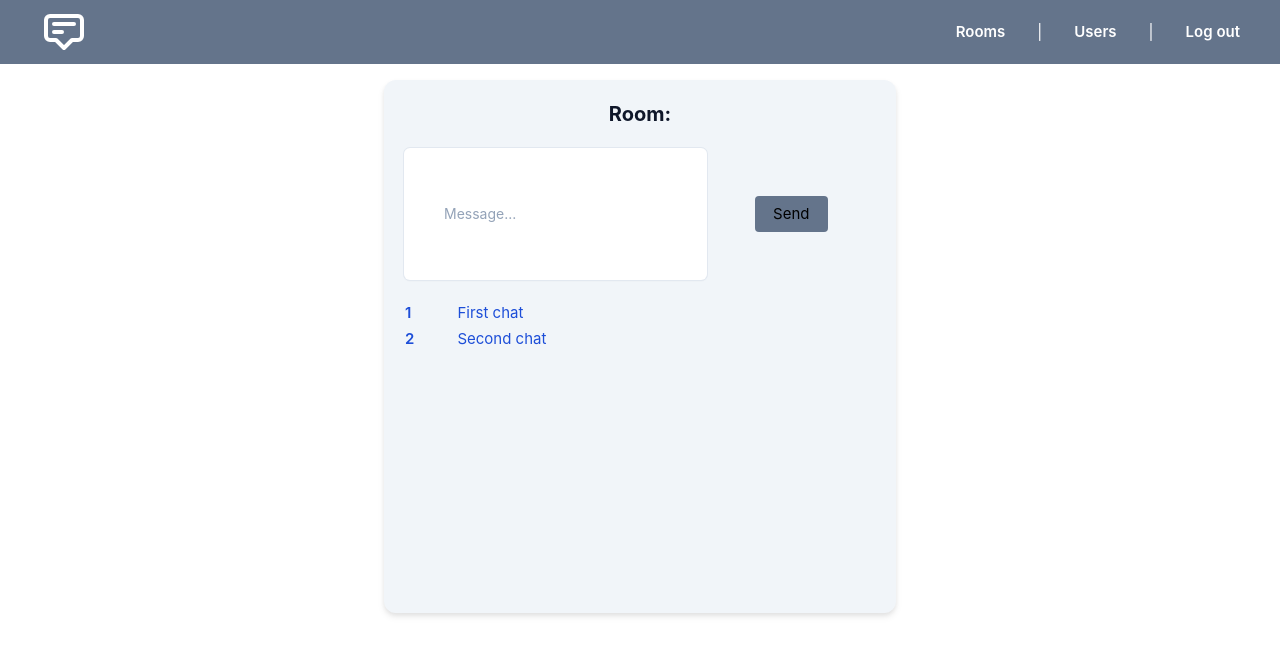
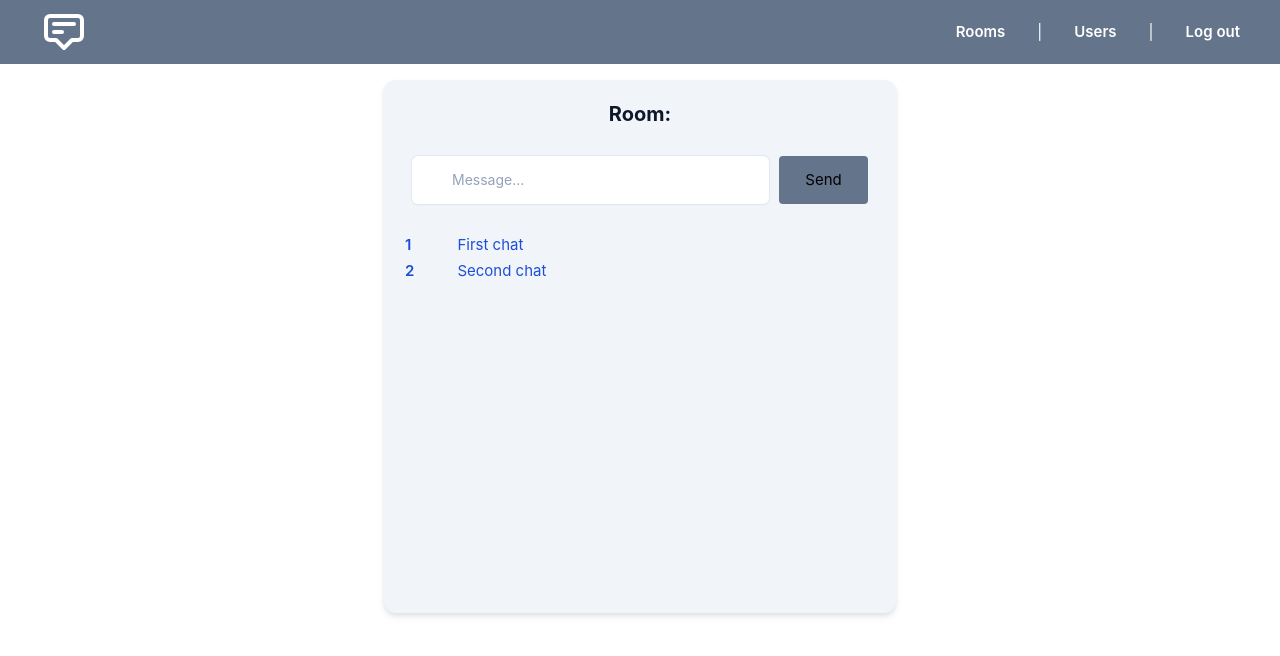
Before and after one commit to Laszlo199/ChatApp-Frontend, a Vue app: page /chat in a window 1280 px wide. Shown: the top 656 px of the page. Built offline with nearby package versions, Linux system fonts and the light colour scheme; no server answers.

Commit message:
improved CurrentRoom.vue design

```diff
--- a/src/views/CurrentRoom.vue
+++ b/src/views/CurrentRoom.vue
@@ -9,12 +9,15 @@
       </div>
 
     <!--SEARCH FIELD-->
-      <form @submit.prevent="sendChat" class="group relative mb-5 flex flex-row w-full">
-            <input class=" basis-4/5 focus:ring-2 focus:ring-slate-400 focus:outline-none appearance-none w-2/3 text-sm leading-6 text-slate-900 placeholder-slate-400 rounded-md py-2 pl-10 ring-1 ring-slate-200 shadow-sm" type="text" aria-label="Filter projects"
-               placeholder="Message..." v-model="txtChatInput">
-            <button class=" basis-1/5 text-black m-12 w-1/6 py-1.5 rounded bg-slate-500">Send</button>
 
-      </form>
+        <form @submit.prevent="sendChat" class="group relative mb-5 flex flex-row w-full h-16 p-2 space-x-2.5">
+
+              <input class=" basis-4/5 focus:ring-2 focus:ring-slate-400 focus:outline-none appearance-none w-2/3 text-sm leading-6 text-slate-900 placeholder-slate-400 rounded-md py-2 pl-10 ring-1 ring-slate-200 shadow-sm" type="text" aria-label="Filter projects"
+                placeholder="Message..." v-model="txtChatInput">
+              <button class=" basis-1/5 text-black  rounded bg-slate-500">Send</button>
+
+        </form>
+
 
 
       <!--Messages LIST-->
```
